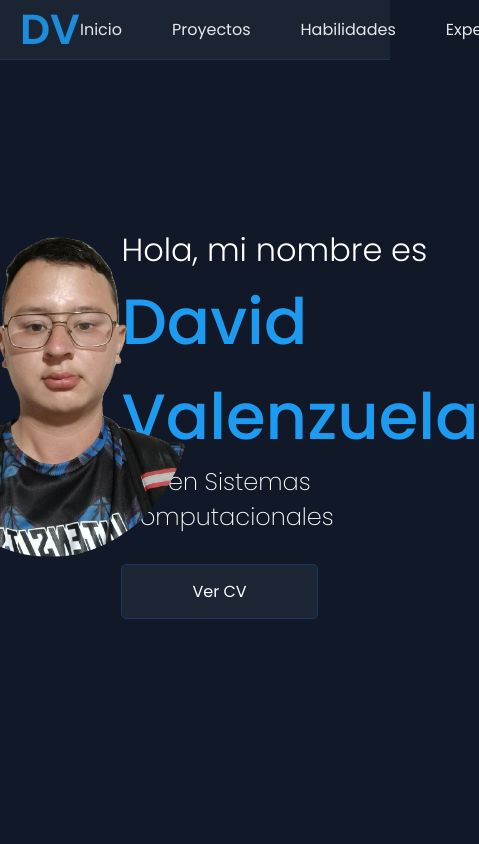
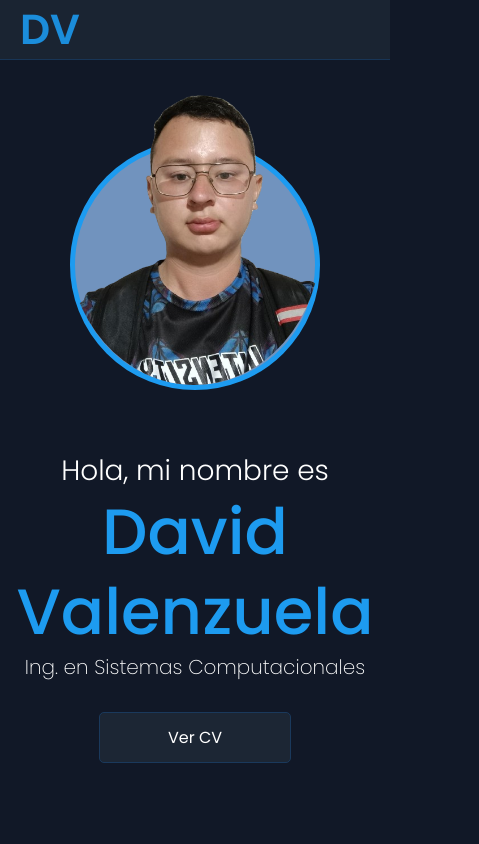
Before and after one commit to davidvchang/Portafolio-Web-v2, a React (Vite) app: page / in a window 390 px wide. Shown: the top 844 px of the page, 479 px wide, since content can reach past the window. Built offline with nearby package versions, Linux system fonts and the light colour scheme.

Commit message:
Se realizó el Home responsivo - Versión Movil (640px max)

```diff
--- a/src/pages/Experience.jsx
+++ b/src/pages/Experience.jsx
@@ -9,7 +9,7 @@ function Experience() {
 
         {/* EXPERIENCES CONTAINER */}
         <div className='experiencesContainer'>
-            <ExperienceCard position='Desarrollador Web' ShowOrHiden={iconDownArrow} iconCompany={iconCompany} company='Clever Cloud' iconCalendar={iconCalendar} time='Julio 2024 - Actualidad' idDescription={"descriptionCleverCloud"}
+            <ExperienceCard position='Desarrollador Web' ShowOrHiden={iconDownArrow} iconCompany={iconCompany} company='Clever Cloud' iconCalendar={iconCalendar} time='Julio 2024 - Diciembre 2024' idDescription={"descriptionCleverCloud"}
                 children={
                     <>
                         <DescriptionJob icon={iconRightArrow} description='Desarrollo de aplicaciones web utilizando Vue.js, PHP, JavaScript, CSS y Bootstrap.'/>
--- a/src/pages/Home.jsx
+++ b/src/pages/Home.jsx
@@ -17,7 +17,7 @@ function Home() {
                 <span className='Profession'>Ing. en Sistemas Computacionales</span>
             </div>
 
-            <a href="https://drive.google.com/file/d/1ddlBcf2YW0uaSeU5FJqyc21bL-chScLN/view?usp=sharing" target='_blank' className='btnCV'>
+            <a href="https://drive.google.com/file/d/16dE6KM_Z2g6wAnrCN59mgnb91bnIYExU/view?usp=sharing" target='_blank' className='btnCV'>
                 Ver CV
             </a>
         </div>
--- a/src/scss/styles/_home.scss
+++ b/src/scss/styles/_home.scss
@@ -72,3 +72,50 @@
         }
     }
 }
+
+@media screen and (max-width: 640px) {
+    .home {
+        display: flex;
+        flex-direction: column;
+        justify-content: start;
+        padding-bottom: 24px;
+
+        .imageContainer {
+            width: 240px;
+            height: 240px;
+            top: 140px;
+
+            .photoPrincipal {
+                width: 254px;
+                height: 290px;
+            }
+        }
+
+        .presentationContainer {
+            align-items: center;
+
+            .containerNameInfo {
+
+                .Hi {
+                    font-size: 28px;
+                    text-align: center;
+                }
+
+                h1 {
+                    font-size: 64px;
+                    text-align: center;
+                    line-height: 1.25;
+                }
+
+                .Profession {
+                    font-size: 20px;
+                    text-align: center;
+                }
+            }
+
+            .btnCV {
+                padding: 12px 68px;
+            }
+        }
+    }
+}
--- a/src/scss/styles/_navbar.scss
+++ b/src/scss/styles/_navbar.scss
@@ -43,3 +43,11 @@
         }
     }
 }
+
+@media screen and (max-width: 640px) {
+    .navBar {
+        .containerNav {
+            display: none;
+        }
+    }
+}
--- a/src/scss/styles/_projects.scss
+++ b/src/scss/styles/_projects.scss
@@ -61,6 +61,7 @@
 
             .technologiesContainer {
                 display: flex;
+                flex-wrap: wrap;
                 width: 100%;
                 gap: 10px;
                 justify-content: center;
@@ -93,6 +94,18 @@
 
                 .technology.Sass {
                     background-color: #8f1414;
+                }
+
+                .technology.TypeScript {
+                    background-color: #3178C6;
+                }
+
+                .technology.Express {
+                    background-color: #4a9e4a;
+                }
+
+                .technology.PostgreSQL {
+                    background-color: #336791;
                 }
 
                 .technology:hover {
```
Also changed, not shown: src/pages/Projects.jsx (+35 -1 lines), src/pages/Skills.jsx (+10 -0 lines), src/assets/img/Portadas/En-desarrollo-portada.webp (added).
